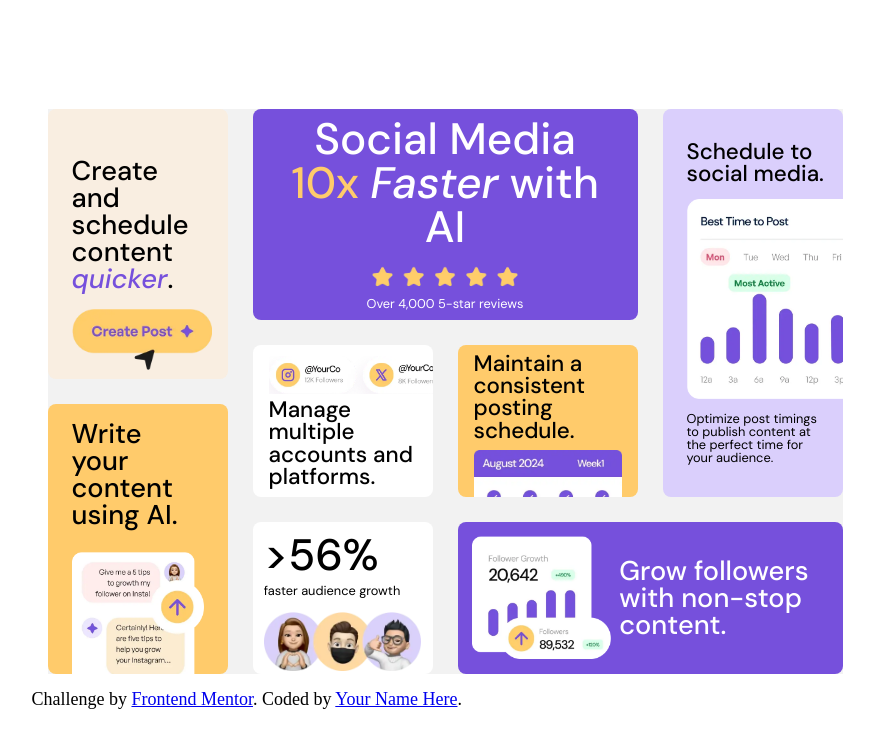
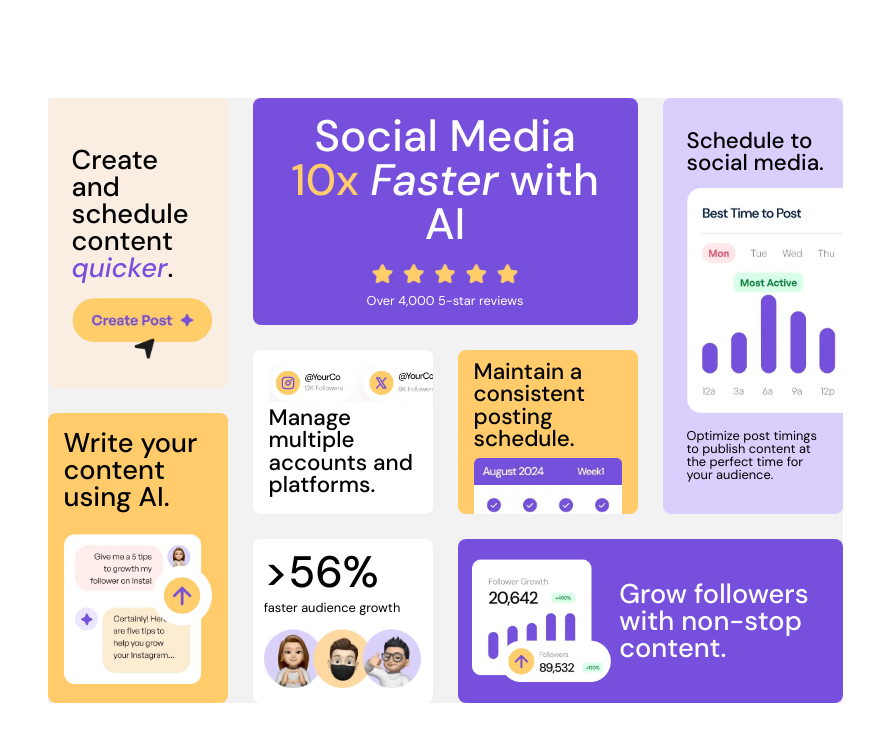
Before and after one commit to Nicolas-Veloso/Bento-grid, a plain HTML site: page index.html in a window 1280 px wide. Shown: the whole page, without its empty margins (195-1069 px from the left). Drawn offline with Linux system fonts and the light colour scheme.

Commit message:
Site finalizado

```diff
--- a/index.html
+++ b/index.html
@@ -69,10 +69,6 @@
 
   </div>
 
-  <div class="attribution">
-    Challenge by <a href="https://www.frontendmentor.io?ref=challenge">Frontend Mentor</a>.
-    Coded by <a href="#">Your Name Here</a>.
-  </div>
 </body>
 
 </html>
--- a/style.css
+++ b/style.css
@@ -56,7 +56,7 @@ img {
     margin: 1rem;
     gap: 25px;
     grid-auto-columns: 180px;
-    grid-auto-rows: 34px;
+    grid-auto-rows: 38px;
     grid-template-areas:
     'box-1 box-2 box-2 box-3'
     'box-1 box-2 box-2 box-3'
@@ -137,7 +137,7 @@ img {
 
 .container .box:nth-child(3) img {
     position: absolute;
-    height: 200px;
+    height: 225px;
     object-fit: cover;
     object-position: left;
     top: 90px;
@@ -145,7 +145,7 @@ img {
 
 .container .box:nth-child(4) {
     grid-area: box-4;
-    padding: 1rem 1.5rem;
+    padding: 1rem 1rem;
 }
 
 .container .box:nth-child(4) p {
@@ -154,7 +154,7 @@ img {
 
 .container .box:nth-child(5) {
     grid-area: box-5;
-    padding: .7rem 1rem;
+    padding: .9rem 1rem;
     position: relative;
 }
 
@@ -169,7 +169,7 @@ img {
 .container .box:nth-child(6) {
     grid-area: box-6;
     position: relative;
-    padding: .5rem 1rem;
+    padding: .7rem 1rem;
 }
 
 .container .box:nth-child(6) p {
```
